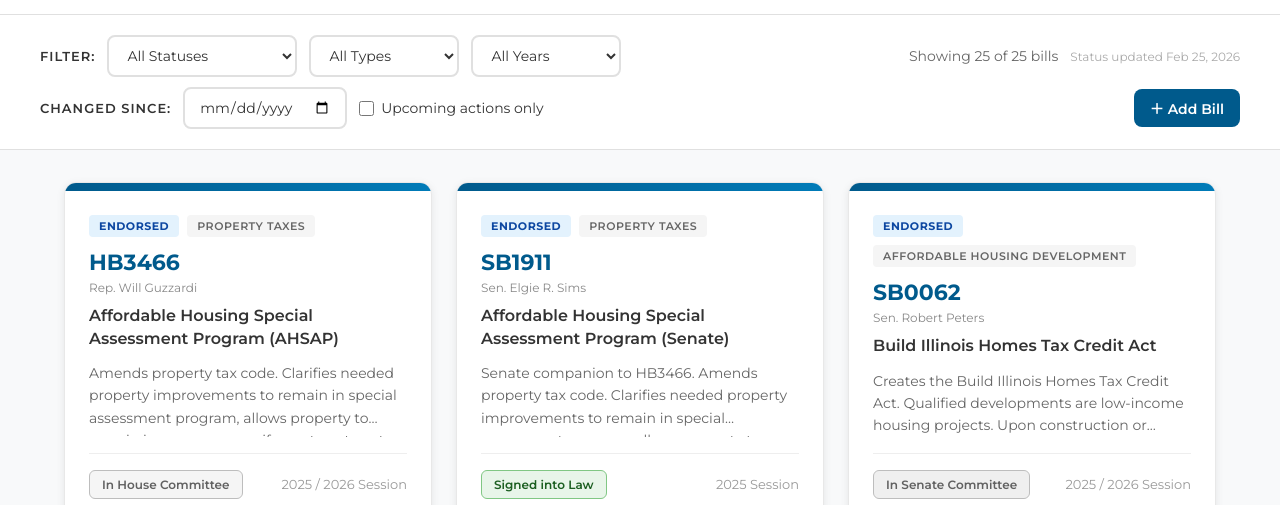
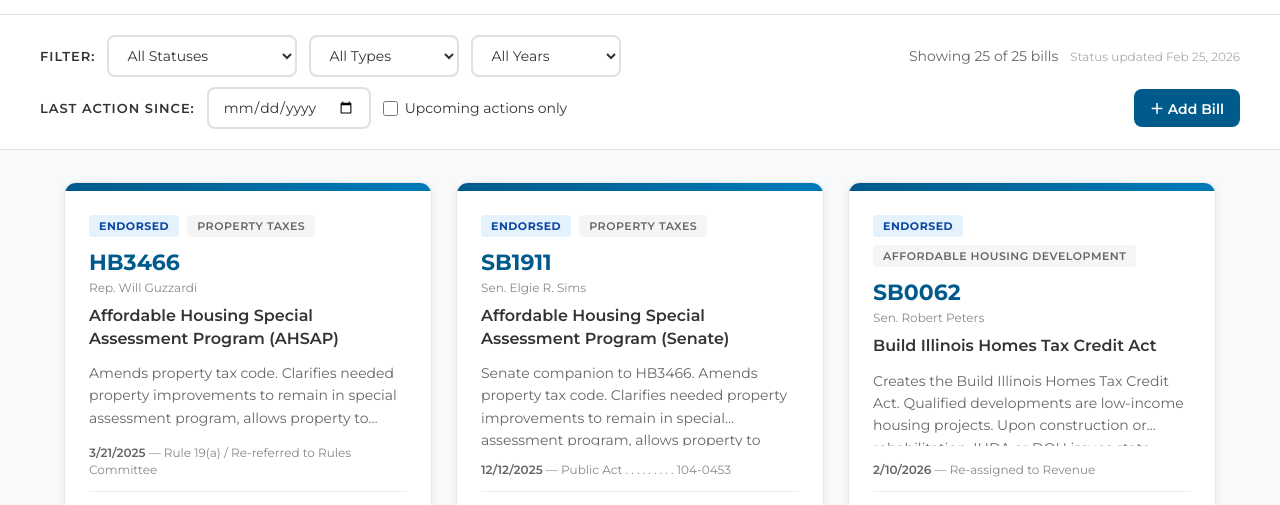
Before and after one commit to danielkayhertz/ife-bill-tracker-internal, a plain HTML site: page index.html in a window 1280 px wide. Shown: the part 295-800 px from the top of the page. Drawn offline with Linux system fonts and the light colour scheme; no server answers.

Commit message:
Fix "Changed Since" filter to use lastActionDate; show last action on cards
- Rename filter label to "Last action since"
- Filter now compares bill.lastActionDate (MM/DD/YYYY from ILGA) instead of
  stageChangedAt, which was set at add-time and made the filter useless
- Add .card-last-action CSS and render date + action text on each card below
  the description

Co-Authored-By: Claude Sonnet 4.6 <noreply@anthropic.com>

```diff
--- a/index.html
+++ b/index.html
@@ -392,6 +392,17 @@
       font-size: 12px;
       color: #888;
       margin: -4px 0 10px 0;
+    }
+
+    .card-last-action {
+      font-size: 12px;
+      color: #888;
+      margin: 0 0 12px 0;
+      line-height: 1.4;
+    }
+    .card-last-action-date {
+      font-weight: 600;
+      color: #666;
     }
 
     /* Empty State */
@@ -850,7 +861,7 @@
 
       <!-- Row 2 -->
       <div class="filters-row">
-        <span class="filter-label">Changed since:</span>
+        <span class="filter-label">Last action since:</span>
         <input type="date" id="changed-since-filter" class="filter-select" style="min-width:150px;">
 
         <label class="filter-toggle">
@@ -1164,11 +1175,12 @@
         if (currentFilters.status !== "All" && bill.status !== currentFilters.status) return false;
         if (currentFilters.type   !== "All" && bill.type   !== currentFilters.type)   return false;
         if (currentFilters.year   !== "All" && !bill.year.includes(parseInt(currentFilters.year))) return false;
-        // Stage-change filter
+        // Last-action filter
         if (currentFilters.changedSince) {
-          if (!bill.stageChangedAt) return false;
-          const changedDate = bill.stageChangedAt.split('T')[0];
-          if (changedDate < currentFilters.changedSince) return false;
+          if (!bill.lastActionDate) return false;
+          const [m, d, y] = bill.lastActionDate.split('/');
+          const isoDate = `${y}-${m.padStart(2,'0')}-${d.padStart(2,'0')}`;
+          if (isoDate < currentFilters.changedSince) return false;
         }
         // Upcoming actions filter
         if (currentFilters.upcomingOnly) {
@@ -1231,6 +1243,11 @@
           ${bill.primarySponsor ? `<p class="card-sponsor">${bill.primarySponsor}</p>` : ''}
           <h4 class="bill-title">${bill.title}</h4>
           <p class="bill-description">${bill.description || ''}</p>
+          ${bill.lastActionDate ? `
+          <p class="card-last-action">
+            <span class="card-last-action-date">${bill.lastActionDate}</span>
+            ${bill.lastAction ? ` — ${bill.lastAction}` : ''}
+          </p>` : ''}
           <div class="card-footer">
             <span class="status-badge" style="background-color:${stageStyle.bg};color:${stageStyle.text};border:1px solid ${stageStyle.border};">${stage}</span>
             <span class="session-year">${getYearDisplay(bill.year)}</span>
```
